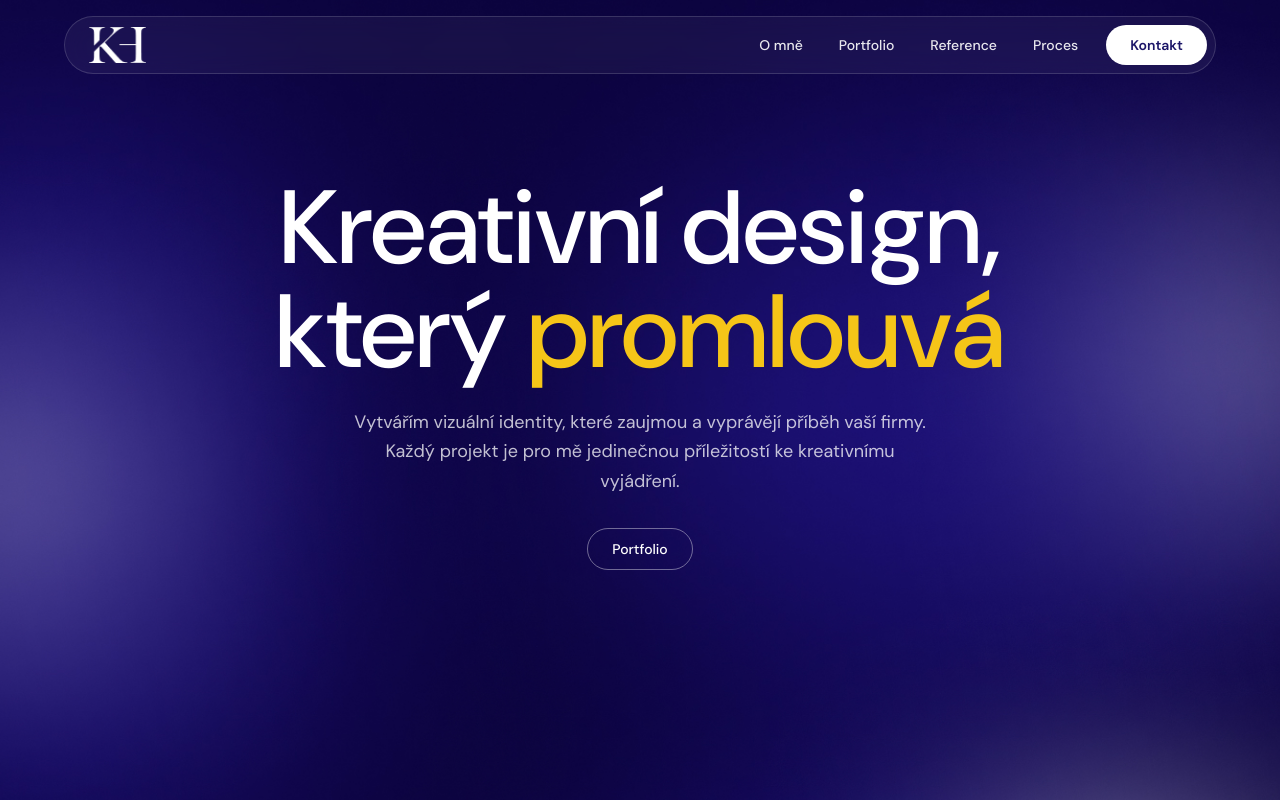
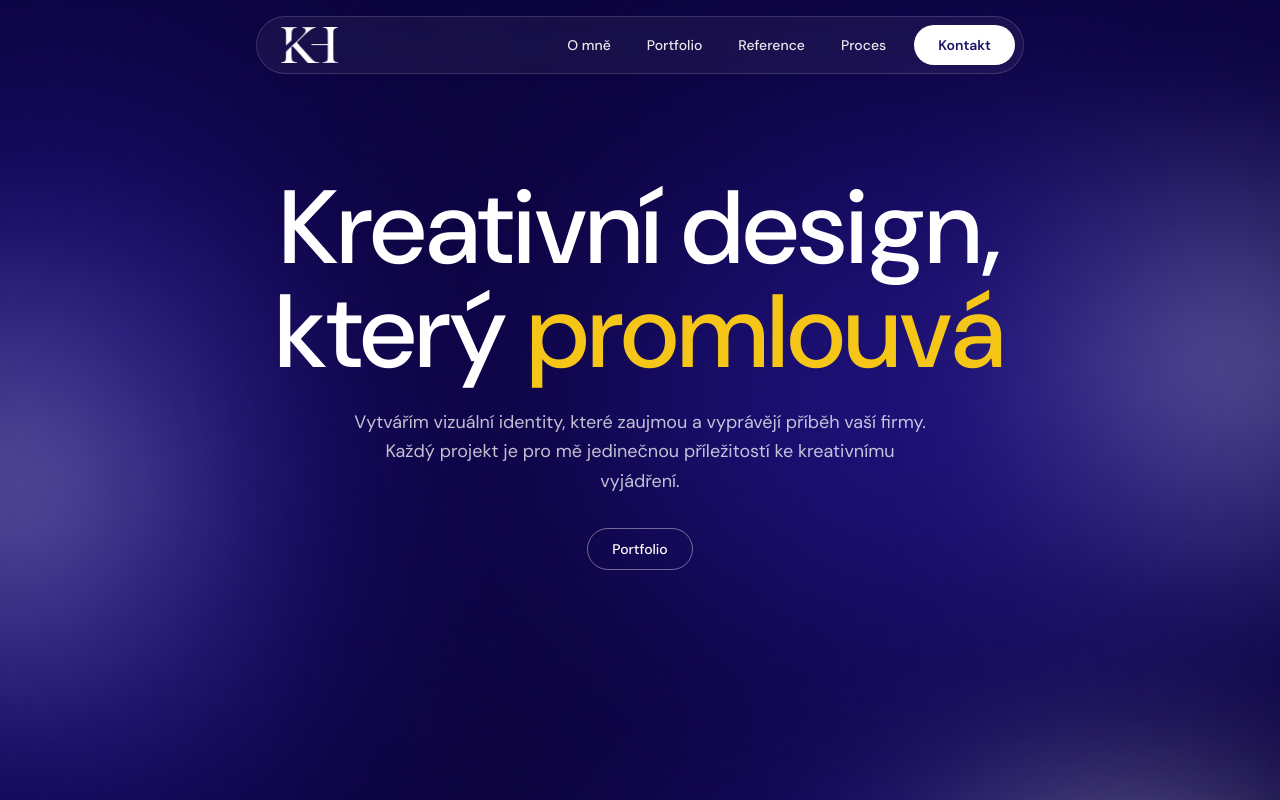
Before and after one commit to matejkajn/kata-portfolio, a Next.js app: page / in a window 1280 px wide. Shown: the top 800 px of the page. Built offline with nearby package versions, Linux system fonts and the light colour scheme; no server answers; the database is empty.

Commit message:
fix(nav): narrow navbar max width to match design

```diff
--- a/src/components/layout/Navbar.tsx
+++ b/src/components/layout/Navbar.tsx
@@ -24,7 +24,7 @@ export function Navbar() {
 
   return (
     <header className="fixed inset-x-0 top-0 z-50 px-4 py-4 sm:px-6">
-      <div className="mx-auto w-full max-w-6xl">
+      <div className="mx-auto w-full max-w-3xl">
         <div
           className={cn(
             "flex items-center justify-between rounded-full border py-2 pl-6 pr-2 transition-all duration-300",
```
